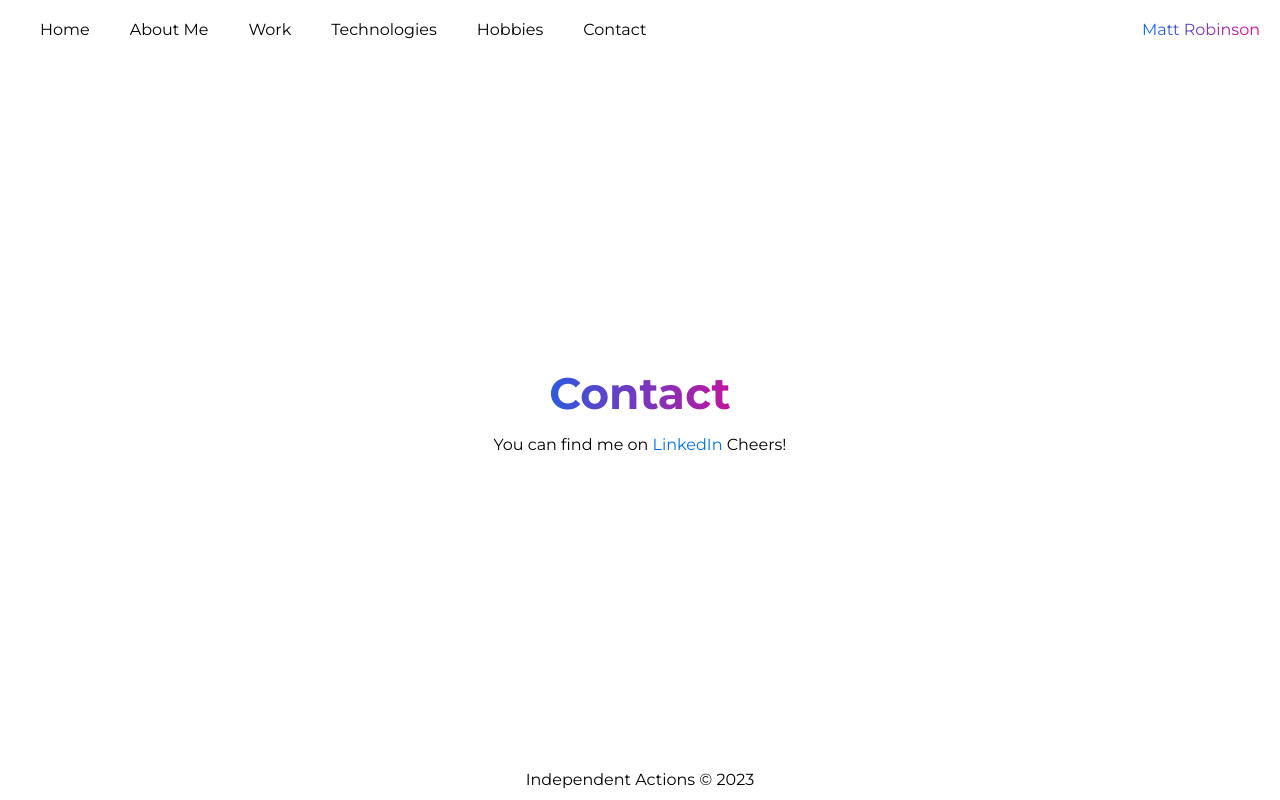
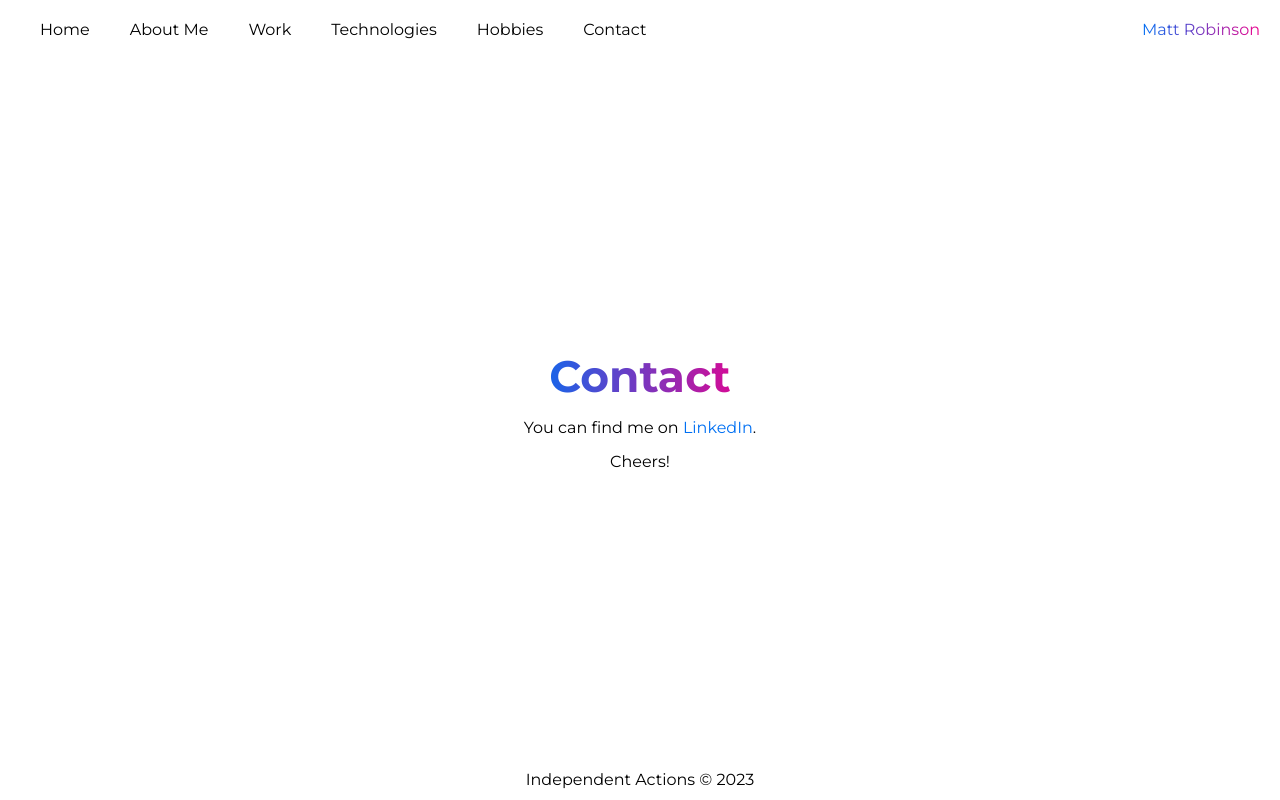
Before and after one commit to mrobinson537/independent-actions, a Next.js app: page /contact in a window 1280 px wide. Built offline with nearby package versions, Linux system fonts and the light colour scheme.

Commit message:
Some formatting and text.

```diff
--- a/src/pages/about-me.js
+++ b/src/pages/about-me.js
@@ -19,7 +19,7 @@ export default function AboutMe() {
               happen I realized I needed to know a bit more about the coding side of things in order to make the
               site work how I wanted it to. That's when I decided I get some schooling in the subject and signed up
               for the fast track program at SAIT (Southern Alberta Institute of Technology). My practicum for the
-              program led me to my first junior role as a dev and it was there that I fell in love with coding. And I've
+              program led me to my first junior role as a dev and it was there that I fell in love with coding. I've
               been working on websites ever since.
             </p>
             <p className={"text-center"}>{`</>`}</p>
--- a/src/pages/contact.js
+++ b/src/pages/contact.js
@@ -20,7 +20,8 @@ export default function Contact() {
         <div className="container-flex-full">
           <div className={`copy-max-width`}>
             <h1 className={"blue-pink"}>Contact</h1>
-            <p>You can find me on <a href={"https://www.linkedin.com/in/mattrobinson537/"}>LinkedIn</a> Cheers!</p>
+            <p className={"text-center"}>You can find me on <a href={"https://www.linkedin.com/in/mattrobinson537/"}>LinkedIn</a>.</p>
+            <p className={"text-center"}>Cheers!</p>
             {/*<Form />*/}
           </div>
         </div>
--- a/src/pages/hobbies.js
+++ b/src/pages/hobbies.js
@@ -2,8 +2,8 @@ import Head from 'next/head'
 import FlexCards from '@/components/flex-cards'
 
 const myHobbies = [
-  {name: 'Rock climbing', imgPath: '/img/rock-climbing.jpeg'},
-  {name: 'Ice climbing', imgPath: '/img/ice-climbing.jpeg'},
+  {name: 'Rock Climbing', imgPath: '/img/rock-climbing.jpeg'},
+  {name: 'Ice Climbing', imgPath: '/img/ice-climbing.jpeg'},
   {name: 'Mountaineering', imgPath: '/img/mountaineering.jpeg'},
   {name: 'Snowboarding', imgPath: '/img/snowboarding.jpeg'},
   {name: 'Backcountry Skiing', imgPath: '/img/bc-skiing.jpeg'}
--- a/src/pages/work.js
+++ b/src/pages/work.js
@@ -9,7 +9,7 @@ const myWork = [
     {label: 'Jaybird', url: '//www.jaybirdsport.com'},
     ],
     live: true},
-  {label: 'Ikon Pass', url: '//www.ikonpass.com', description: 'A marketing website built to sell ski passes to the masses. Built with React and Contentful.', live: true},
+  {label: 'Ikon Pass', url: '//www.ikonpass.com', description: 'A marketing website built to sell ski passes to the masses. Built with React, Redux, and Contentful.', live: true},
   {label: 'CMH Heli Skiing', url: '//www.cmhheli.com/', description: 'A marketing website built to sell and book helicopter driven adventures. Built with Vanilla JS and Contentful.', live: true},
   {label: 'EvansHunt', url: '//www.evanshunt.com', description: 'A marketing website built to showcase a digital agencies services. Built with React (NextJS) and Contentful.', live: true},
   {label: 'Live Out There', url: '//www.liveoutthere.com', description: 'An E-Commerce website focused on selling outdoor apparel and gear. Built with Magento, and utilized some Angular.', live: false}
```
